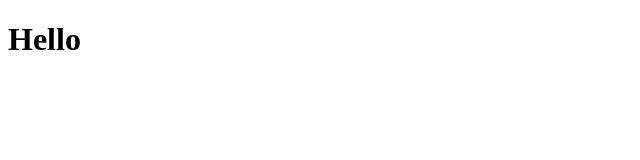
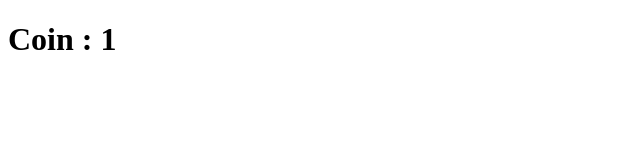
Before and after one commit to min000/react-for-master, a React (Create React App) app: page /1 in a window 1280 px wide. Shown: the top 160 px of the page, without its empty margins (0-640 px from the left). Built offline with nearby package versions, Linux system fonts and the light colour scheme.

Commit message:
[CRYPTO TRACKER] Setup

```diff
--- a/package.json
+++ b/package.json
@@ -47,5 +47,8 @@
       "last 1 safari version"
     ]
   },
-  "homepage": "https://min000.github.io/react-for-master"
+  "homepage": "https://min000.github.io/react-for-master",
+  "devDependencies": {
+    "@types/react-router-dom": "^5.3.2"
+  }
 }
--- a/src/App.tsx
+++ b/src/App.tsx
@@ -1,16 +1,8 @@
-import styled from "styled-components";
+import Router from './Router';
 
-const Container = styled.div`
-  background-color : ${(props) => props.theme.bgColor}
-`;
-const H1 = styled.h1`
-  color : ${(props) => props.theme.textColor}
-`;
 function App(){
   return (
-    <Container>
-      <H1>Hello</H1>
-    </Container>
+    <Router></Router>
   );
 }
 export default App;
--- /dev/null
+++ b/src/Router.tsx
@@ -0,0 +1,19 @@
+import {BrowserRouter,Route,Switch} from 'react-router-dom';
+import Coins from './routes/Coins';
+import Coin from './routes/Coin';
+
+function Router(){
+    return (
+        <BrowserRouter>
+            <Switch>
+                <Route path="/:coinId">
+                    <Coin />
+                </Route>
+                <Route path="/">
+                    <Coins />
+                </Route>
+            </Switch>
+        </BrowserRouter>
+    );
+}
+export default Router;
--- a/src/Theme.ts
+++ b/src/Theme.ts
@@ -1,10 +1,6 @@
 import {DefaultTheme} from "styled-components";
 
-export const lightTheme:DefaultTheme = {
+export const Theme:DefaultTheme = {
     textColor : "black",
     bgColor : "white"
 }
-export const darkTheme:DefaultTheme = {
-    textColor : "white",
-    bgColor : "black"
-}
--- a/src/index.tsx
+++ b/src/index.tsx
@@ -2,11 +2,11 @@ import React from 'react';
 import ReactDOM from 'react-dom';
 import { ThemeProvider } from 'styled-components';
 import App from './App';
-import {lightTheme} from './Theme'
+import {Theme} from './Theme'
 
 ReactDOM.render(
   <React.StrictMode>
-    <ThemeProvider theme={lightTheme}>
+    <ThemeProvider theme={Theme}>
       <App/>
     </ThemeProvider>
   </React.StrictMode>,
--- /dev/null
+++ b/src/routes/Coin.tsx
@@ -0,0 +1,12 @@
+import { useParams } from 'react-router-dom';
+
+interface RouteParams{
+    coinId: string;
+}
+function Coin(){
+    const {coinId} = useParams<RouteParams>();
+    return (
+        <h1>Coin : {coinId}</h1>
+    );
+}
+export default Coin;
--- /dev/null
+++ b/src/routes/Coins.tsx
@@ -0,0 +1,6 @@
+function Coins(){
+    return (
+        <h1>coins</h1>
+    );
+}
+export default Coins;
```
Also changed, not shown: 2 other files (tests, documents, lock files or other folders).
